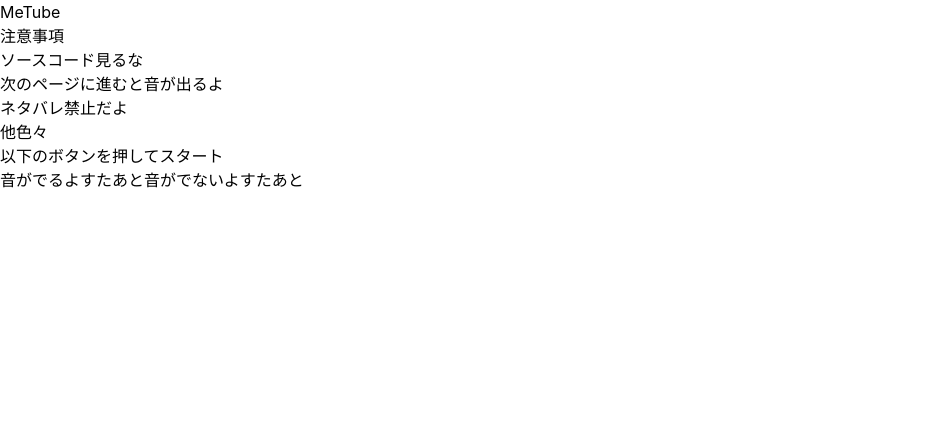
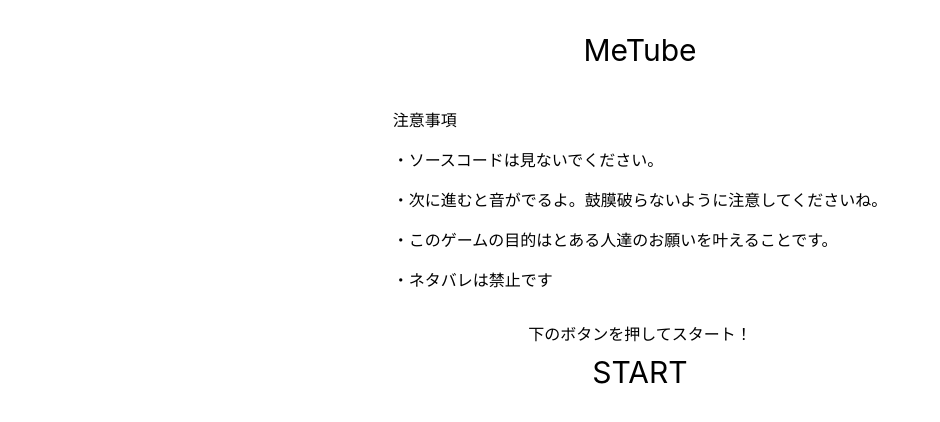
Before and after one commit to inRivity/me-tube-react, a React (Create React App) app: page /me-tube-react/ in a window 1280 px wide. Shown: the top 422 px of the page, without its empty margins (0-940 px from the left). Built offline with nearby package versions, Linux system fonts and the light colour scheme.

Commit message:
レイアウト調整

```diff
--- a/src/pages/Attention.tsx
+++ b/src/pages/Attention.tsx
@@ -6,24 +6,28 @@
 }) {
   return (
     <div
+      className='flex flex-col items-center gap-4 p-4'
       style={{
         height: '100vh',
         width: '100vw',
         position: 'absolute',
         zIndex: 999,
         backgroundColor: 'white',
-        display: props.isDisplay ? 'block' : 'none'
+        display: props.isDisplay ? 'flex' : 'none' // ここのせいでflexじゃなくなっていたスマン
       }}
     >
-      <h1>MeTube</h1>
-      <h2>注意事項</h2>
-      <p>ソースコード見るな</p>
-      <p>次のページに進むと音が出るよ</p>
-      <p>ネタバレ禁止だよ</p>
-      <p>他色々</p>
-      <h2>以下のボタンを押してスタート</h2>
-      <button onClick={props.onGameStart(false)}>音がでるよすたあと</button>
-      <button onClick={props.onGameStart(true)}>音がでないよすたあと</button>
+      <div className='text-3xl m-4'>MeTube</div>
+
+      <div className='leading-10'>注意事項
+      <p>・ソースコードは見ないでください。</p>
+      <p>・次に進むと音がでるよ。鼓膜破らないように注意してくださいね。</p>
+      <p>・このゲームの目的はとある人達のお願いを叶えることです。</p>
+      <p>・ネタバレは禁止です</p></div>
+
+      <div className='m-1.5 items-center flex flex-col gap-2'><div>下のボタンを押してスタート！</div>
+
+      <div className='text-3xl'><button onClick={props.onGameStart(false)}>START</button></div>
+    </div>
     </div>
   );
 }
```
